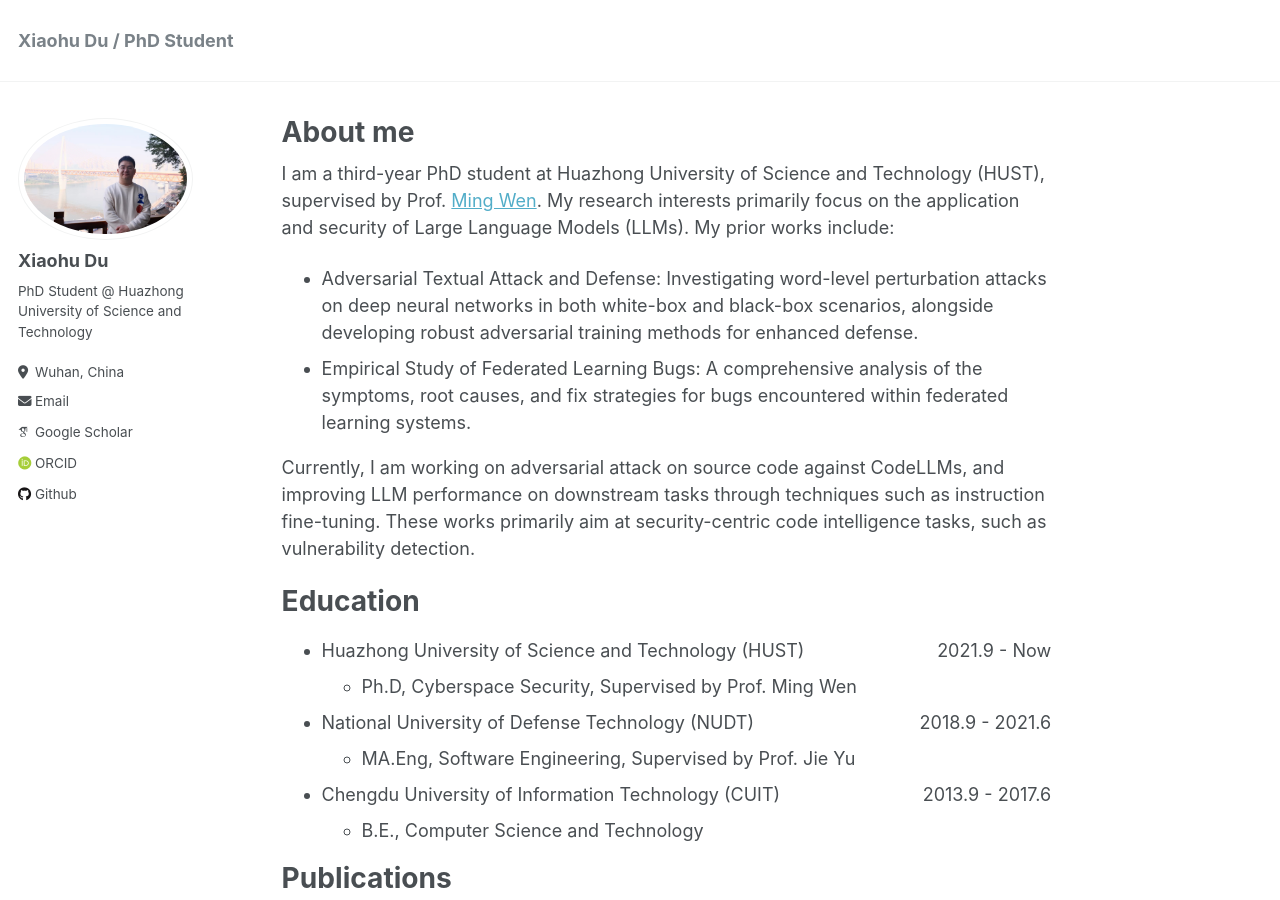
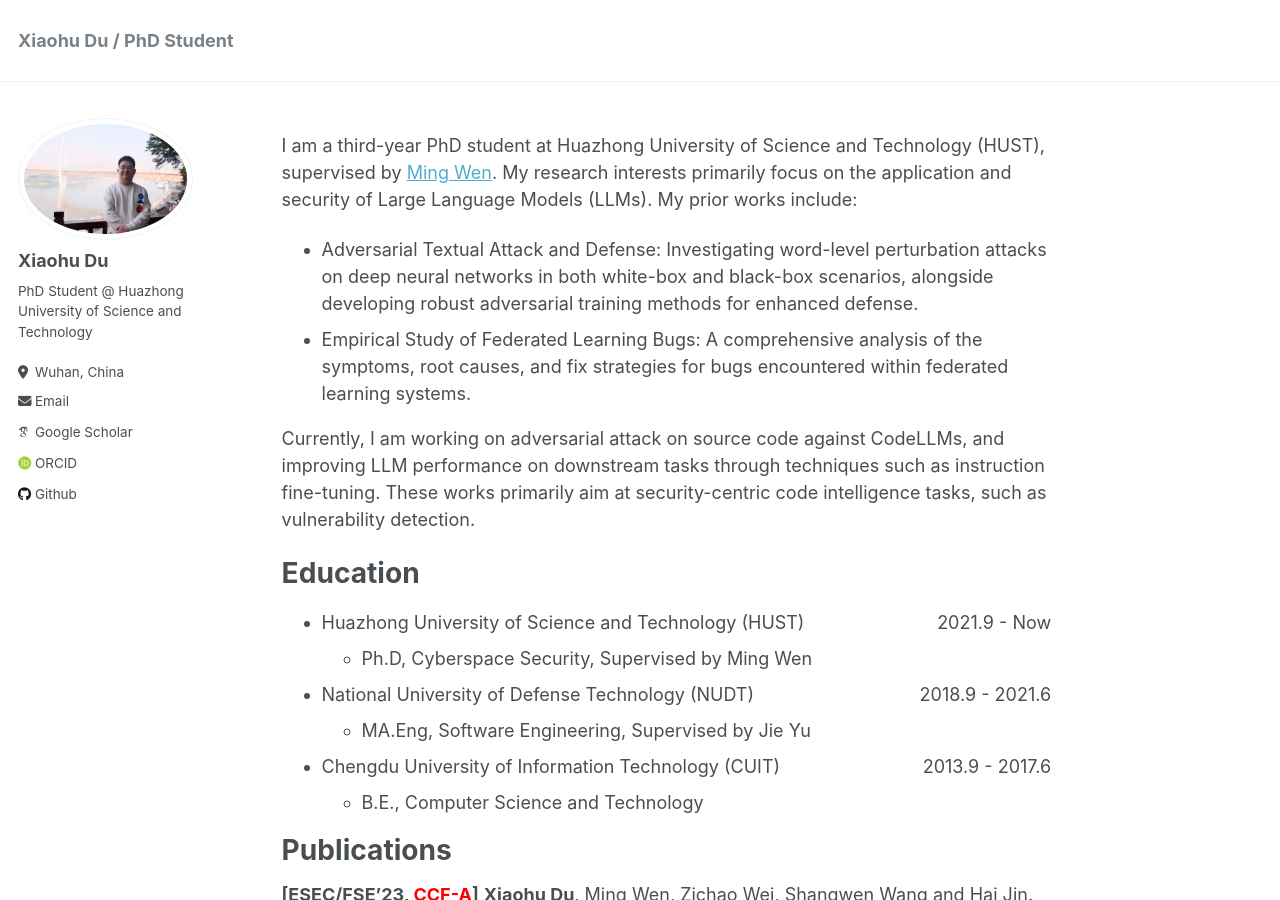
Before and after one commit to xhdu/xhdu.github.io, a Jekyll site: the page built from _pages/about.md, in a window 1280 px wide and 900 px high. Built offline with Jekyll 4.4.1, drawn with Linux system fonts in a browser that asks for light colours; some web fonts are replaced.

Commit message:
Update about.md

```diff
--- a/_pages/about.md
+++ b/_pages/about.md
@@ -1,14 +1,14 @@
 ---
 permalink: /
-title: "About me"
-excerpt: ""
+title: ""
+excerpt: "About me"
 author_profile: true
 redirect_from:
   - /about/
   - /about.html
 ---
 
-I am a third-year PhD student at Huazhong University of Science and Technology (HUST), supervised by Prof. [Ming Wen](https://mingwen-cs.github.io/). My research interests primarily focus on the application  and security of Large Language Models (LLMs). My prior works include:
+I am a third-year PhD student at Huazhong University of Science and Technology (HUST), supervised by [Ming Wen](https://mingwen-cs.github.io/). My research interests primarily focus on the application  and security of Large Language Models (LLMs). My prior works include:
 - Adversarial Textual Attack and Defense: Investigating word-level perturbation attacks on deep neural networks in both white-box and black-box scenarios, alongside developing robust adversarial training methods for enhanced defense.
 - Empirical Study of Federated Learning Bugs: A comprehensive analysis of the symptoms, root causes, and fix strategies for bugs encountered within federated learning systems.
 
@@ -17,10 +17,10 @@
 Education
 ======
 - Huazhong University of Science and Technology (HUST) <span style="float:right;">2021.9 - Now</span>
-  - Ph.D, Cyberspace Security, Supervised by Prof. Ming Wen
+  - Ph.D, Cyberspace Security, Supervised by Ming Wen
 
 - National University of Defense Technology (NUDT) <span style="float:right;">2018.9 - 2021.6</span>
-  - MA.Eng, Software Engineering, Supervised by Prof. Jie Yu
+  - MA.Eng, Software Engineering, Supervised by Jie Yu
 
 - Chengdu University of Information Technology (CUIT) <span style="float:right;">2013.9 - 2017.6</span>
   - B.E., Computer Science and Technology
```
